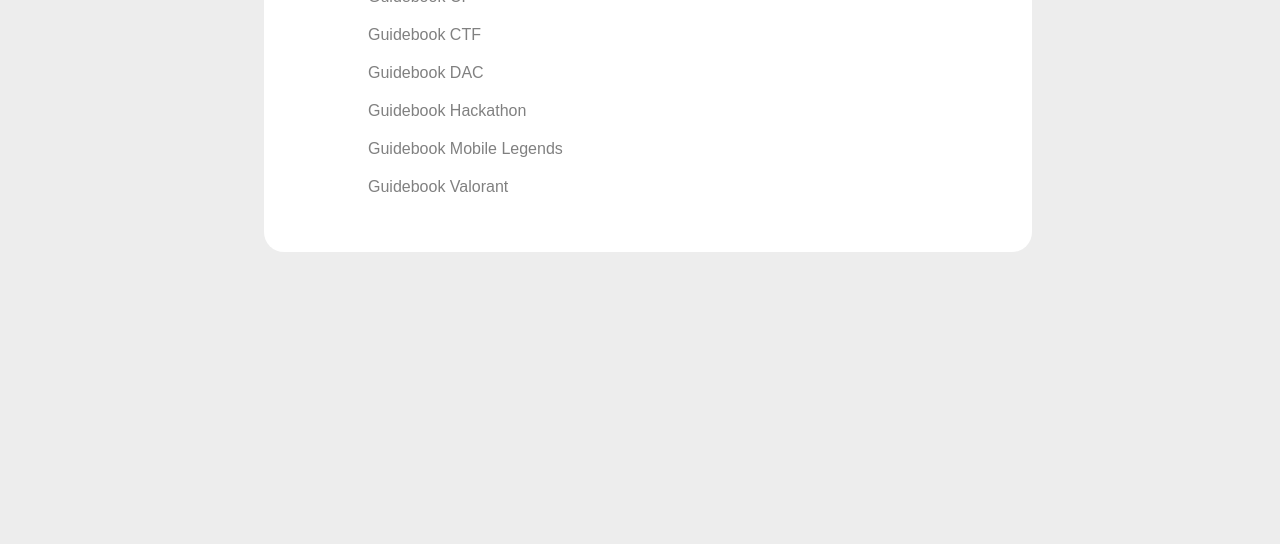
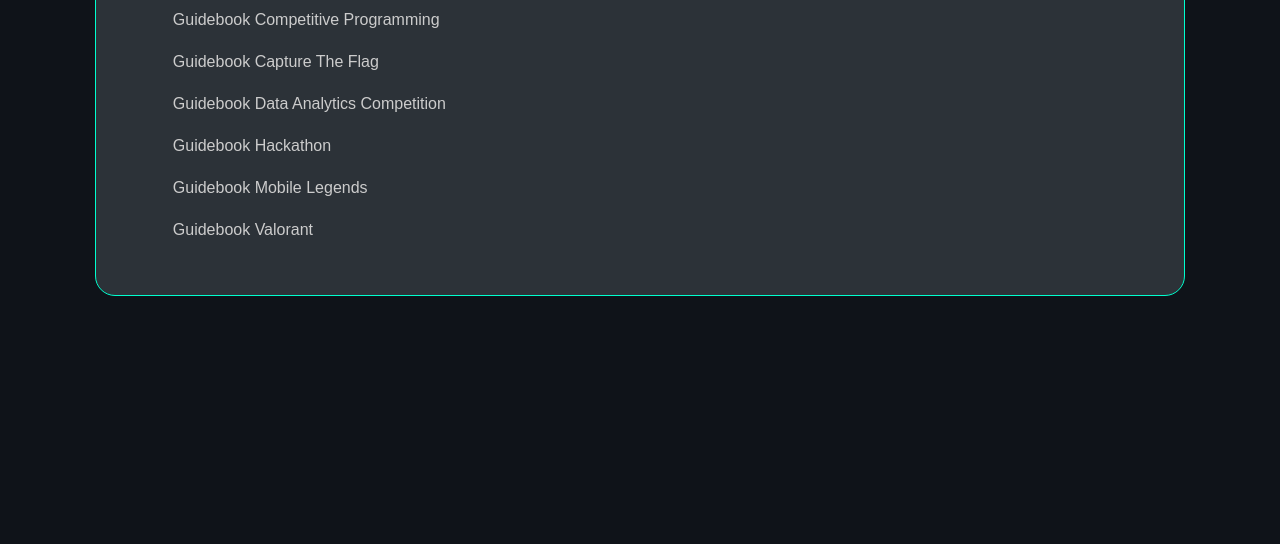
Before and after one commit to FindIT2022/Guidebook, a plain HTML site: page index.html in a window 1280 px wide. Shown: the part 256-800 px from the top of the page. Drawn offline with Linux system fonts and the light colour scheme.

Commit message:
refactor: name file

```diff
--- a/index.html
+++ b/index.html
@@ -6,37 +6,70 @@
 		<meta name="viewport" content="width=device-width, initial-scale=1.0" />
 		<title>Guidebook Find IT! 2022</title>
 	</head>
-	<body style="font-family: Arial, Helvetica, sans-serif; background-color: #ededed; width: 100%; padding: 10% 0">
-		<section style="max-width: 50vw; margin: auto; background-color: white; padding: 5vh 5vw; border-radius: 20px">
-			<h1>Selamat datang di Guidebook Find IT! 2022</h1>
-			<ul style="list-style: none; display: flex; flex-direction: column; gap: 2.5vh">
+	<body style="font-family: Arial, Helvetica, sans-serif; background-color: #0f1319; padding: 10% 0">
+		<section
+			style="
+				max-width: 75vw;
+				margin: auto;
+				background-color: #2c3238;
+				border: 1px solid #00ffce;
+				padding: 5vh 5vw;
+				border-radius: 20px;
+			"
+		>
+			<h1 style="color: #ffce00; padding: 0; font-size: 32px">Selamat datang di Guidebook Find IT! 2022</h1>
+			<ul style="list-style: none; padding: 0 1vw; display: flex; flex-direction: column; gap: 3vh">
 				<li>
-					<a style="text-decoration: none; color: grey" target="black" rel="noopener noreferer" href="/CP.pdf"
-						>Guidebook CP</a
+					<a
+						style="text-decoration: none; color: #cccccc"
+						target="black"
+						rel="noopener noreferer"
+						href="/GB-Competitive_Programming.pdf"
+						>Guidebook Competitive Programming</a
 					>
 				</li>
 				<li>
-					<a style="text-decoration: none; color: grey" target="black" rel="noopener noreferer" href="/CTF.pdf"
-						>Guidebook CTF</a
+					<a
+						style="text-decoration: none; color: #cccccc"
+						target="black"
+						rel="noopener noreferer"
+						href="/GB-Capture-The-Flag.pdf"
+						>Guidebook Capture The Flag</a
 					>
 				</li>
 				<li>
-					<a style="text-decoration: none; color: grey" target="black" rel="noopener noreferer" href="/DAC.pdf"
-						>Guidebook DAC</a
+					<a
+						style="text-decoration: none; color: #cccccc"
+						target="black"
+						rel="noopener noreferer"
+						href="/GB-Data-Analytics-Competition.pdf"
+						>Guidebook Data Analytics Competition</a
 					>
 				</li>
 				<li>
-					<a style="text-decoration: none; color: grey" target="black" rel="noopener noreferer" href="/Hackathon.pdf"
+					<a
+						style="text-decoration: none; color: #cccccc"
+						target="black"
+						rel="noopener noreferer"
+						href="/GB-Hackathon.pdf"
 						>Guidebook Hackathon</a
 					>
 				</li>
 				<li>
-					<a style="text-decoration: none; color: grey" target="black" rel="noopener noreferer" href="/ML.pdf"
+					<a
+						style="text-decoration: none; color: #cccccc"
+						target="black"
+						rel="noopener noreferer"
+						href="/GB-Mobile-Legends.pdf"
 						>Guidebook Mobile Legends</a
 					>
 				</li>
 				<li>
-					<a style="text-decoration: none; color: grey" target="black" rel="noopener noreferer" href="/Valorant.pdf"
+					<a
+						style="text-decoration: none; color: #cccccc"
+						target="black"
+						rel="noopener noreferer"
+						href="/GB-Valorant.pdf"
 						>Guidebook Valorant</a
 					>
 				</li>
```
Also changed, not shown: 8 other files.
